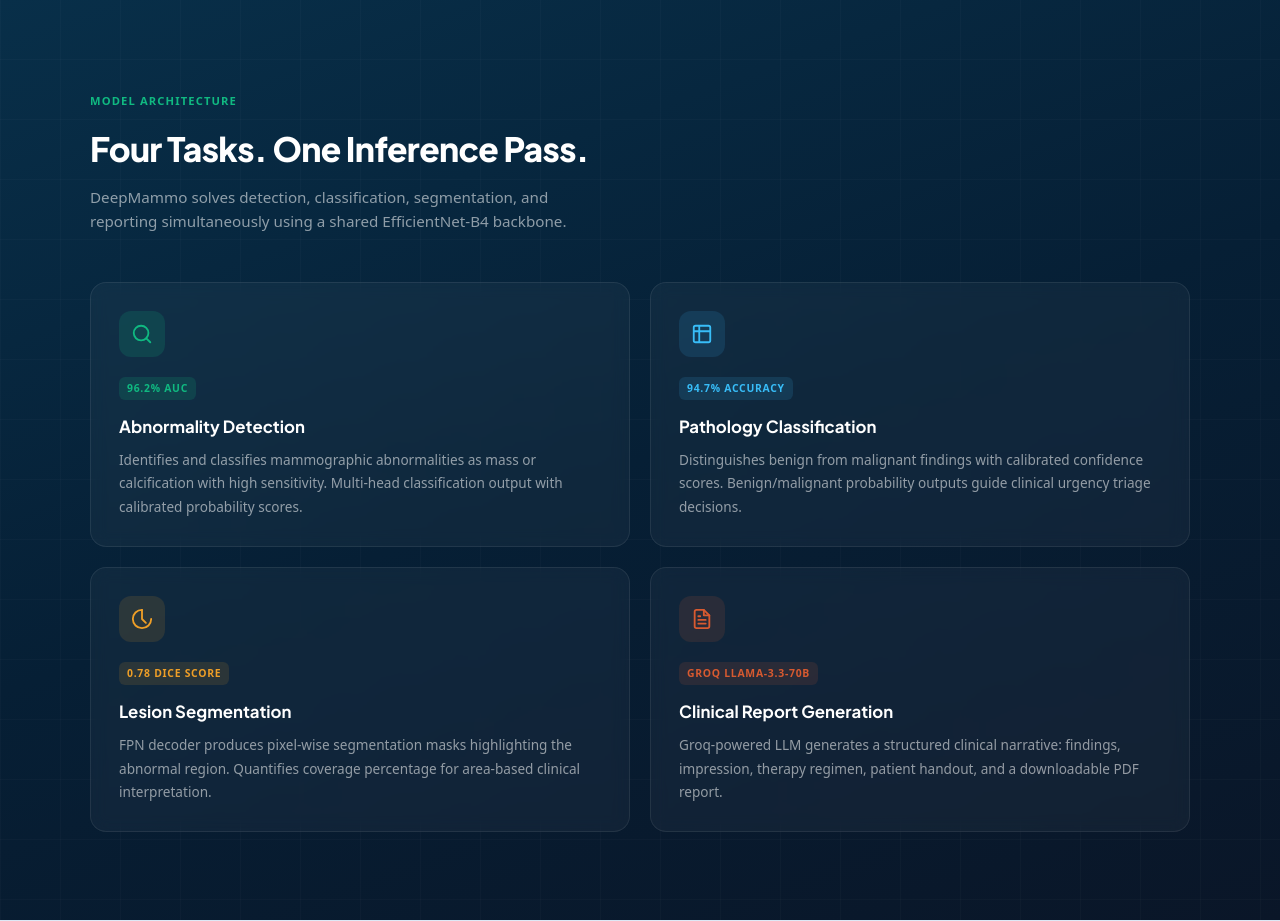
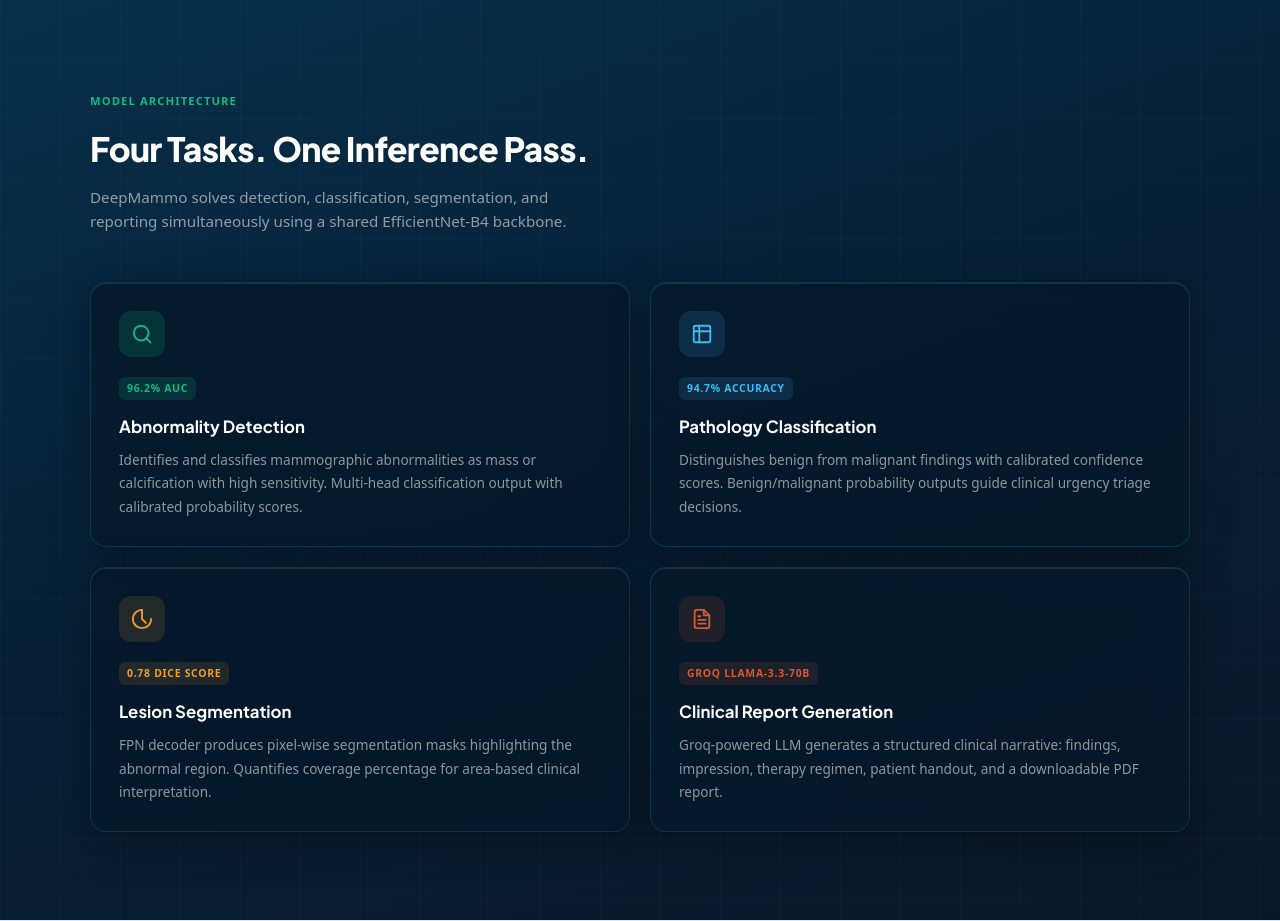
Before and after one commit to Wilworks/DeepMammo-API, a Django app: template templates/home.html in a window 1280 px wide. Shown: the part 1802-2723 px from the top of the page. Run offline with Django 3.2, Linux system fonts and the light colour scheme; the template is opened without the code that fills it, so the values that code supplies are empty; some web fonts are replaced.

Commit message:
feat(home): bento grid — deep glassmorphism and theme color upgrades

```diff
--- a/templates/home.html
+++ b/templates/home.html
@@ -636,11 +636,12 @@
 }
 
 .bento-card {
-  background: rgba(255,255,255,0.04);
-  border: 1px solid rgba(255,255,255,0.08);
+  background: var(--glass-bg-dark) !important;
+  border: 1px solid rgba(0, 196, 214, 0.18) !important;
   border-radius: 16px;
   padding: 1.75rem;
-  backdrop-filter: blur(8px);
+  backdrop-filter: var(--glass-blur) !important;
+  box-shadow: var(--glass-shadow) !important;
   transition: all 0.3s ease;
   position: relative;
   overflow: hidden;
@@ -662,14 +663,14 @@
   position: absolute;
   top: 0; left: 0; right: 0;
   height: 1px;
-  background: linear-gradient(90deg, transparent, rgba(16,185,129,0.35), transparent);
+  background: linear-gradient(90deg, transparent, var(--cyan), transparent);
   opacity: 0;
   transition: opacity 0.3s ease;
 }
 .bento-card:hover {
-  border-color: rgba(16,185,129,0.25);
-  box-shadow: 0 12px 40px rgba(0,0,0,0.3), 0 0 0 1px rgba(16,185,129,0.12);
-  transform: translateY(-3px) !important;
+  border-color: rgba(0, 196, 214, 0.4) !important;
+  box-shadow: var(--glass-shadow-cyan) !important;
+  transform: translateY(-5px) !important;
 }
 .bento-card:hover::after { opacity: 1; }
 
@@ -682,10 +683,10 @@
   justify-content: center;
   margin-bottom: 1.1rem;
 }
-.bento-icon.emerald-bg { background: rgba(16,185,129,0.15); }
-.bento-icon.navy-bg    { background: rgba(56,189,248,0.12); }
-.bento-icon.amber-bg   { background: rgba(239,159,39,0.12); }
-.bento-icon.coral-bg   { background: rgba(216,90,48,0.12); }
+.bento-icon.emerald-bg { background: rgba(16,185,129,0.15); color: var(--emerald) !important; }
+.bento-icon.navy-bg    { background: rgba(56,189,248,0.12); color: var(--sky) !important; }
+.bento-icon.amber-bg   { background: rgba(239,159,39,0.12); color: var(--amber) !important; }
+.bento-icon.coral-bg   { background: rgba(216,90,48,0.12); color: var(--rose-coral) !important; }
 
 .bento-metric-badge {
   display: inline-block;
```
